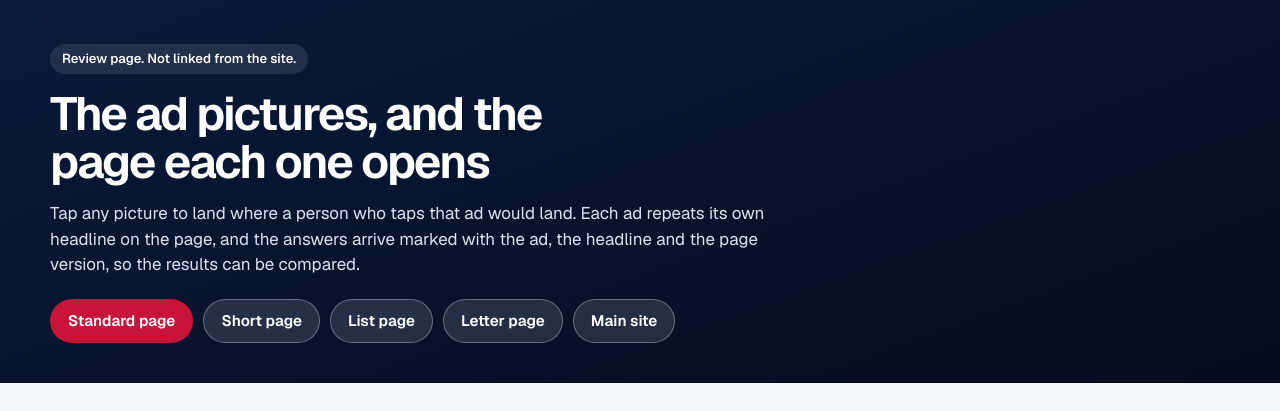
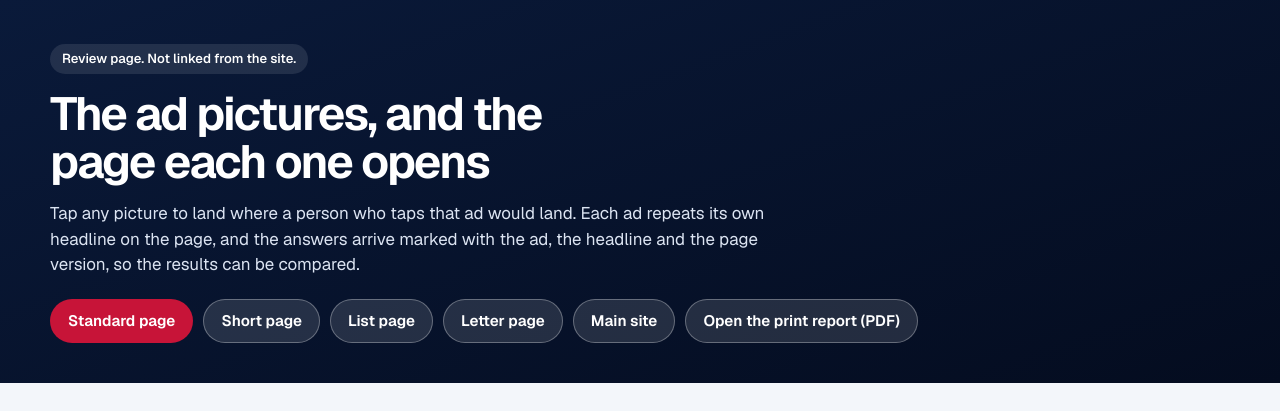
Before and after one commit to gt12345-star/Regenerative1, a plain HTML site: page ads/index.html in a window 1280 px wide. Shown: the top 411 px of the page. Drawn offline with Linux system fonts and the light colour scheme.

Commit message:
Add the print report to the review pages
Co-Authored-By: Claude Fable 5.2 <noreply@anthropic.com>
Claude-Session: https://claude.ai/code/session_01V5abU7C5gvZmVBr9UsP4k7

```diff
--- a/ads/index.html
+++ b/ads/index.html
@@ -27,7 +27,7 @@ a:focus-visible{outline:3px solid #FF8FB3;outline-offset:3px}
 <header><div class="w"><span class="tag">Review page. Not linked from the site.</span>
 <h1>The ad pictures, and the page each one opens</h1>
 <p>Tap any picture to land where a person who taps that ad would land. Each ad repeats its own headline on the page, and the answers arrive marked with the ad, the headline and the page version, so the results can be compared.</p>
-<nav><a class="b" href="../start/">Standard page</a><a class="b alt" href="../start/?v=short">Short page</a><a class="b alt" href="../start/?v=list">List page</a><a class="b alt" href="../start/?v=letter">Letter page</a><a class="b alt" href="../">Main site</a></nav></div></header>
+<nav><a class="b" href="../start/">Standard page</a><a class="b alt" href="../start/?v=short">Short page</a><a class="b alt" href="../start/?v=list">List page</a><a class="b alt" href="../start/?v=letter">Letter page</a><a class="b alt" href="../">Main site</a><a class="b alt" href="../report/The-Partner-Report-Issue-01.pdf">Open the print report (PDF)</a></nav></div></header>
 <main><div class="w g">
 <article><a href="../start/?h=b&amp;utm_source=preview&amp;utm_content=01-doctor-seeking"><img src="img/stem-cell-ad-01-doctor-seeking-feed-4x5.jpg" width="1080" height="1350" loading="lazy" alt="Doctor seeking non-doctor partner to operate stem cell clinic."></a>
   <h2>Doctor seeking</h2><p>Standard page, same headline</p><a class="b" href="../start/?h=b&amp;utm_source=preview&amp;utm_content=01-doctor-seeking">Open the page this ad leads to</a><code>/start/?h=b</code></article>
```
Also changed, not shown: 1 other file.
